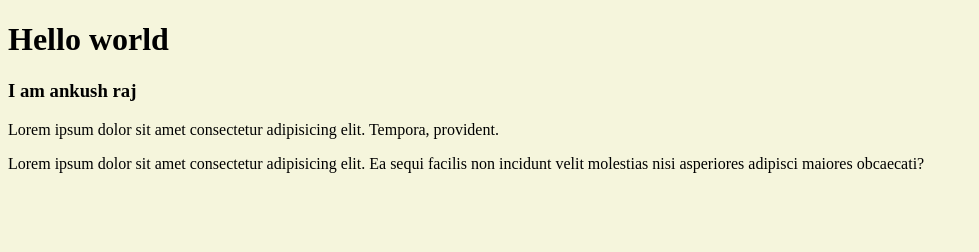
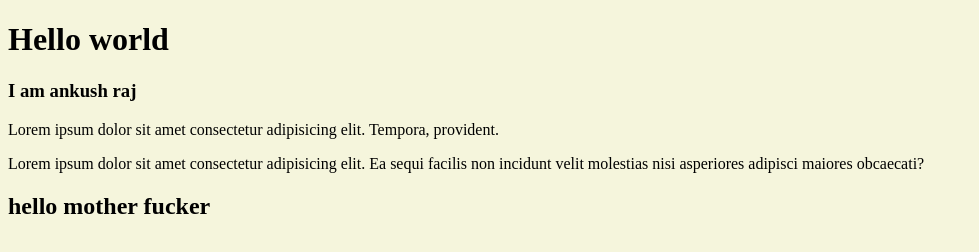
Before and after one commit to Mr-Ankushh/MyProject, a plain HTML site: page index.html in a window 1280 px wide. Shown: the whole page, without its empty margins (0-979 px from the left). Drawn offline with Linux system fonts and the light colour scheme.

Commit message:
this is add h2

```diff
--- a/index.html
+++ b/index.html
@@ -11,5 +11,6 @@
     <h3>I am ankush raj</h3>
     <p>Lorem ipsum dolor sit amet consectetur adipisicing elit. Tempora, provident.</p>
     <p>Lorem ipsum dolor sit amet consectetur adipisicing elit. Ea sequi facilis non incidunt velit molestias nisi asperiores adipisci maiores obcaecati?</p>
+    <h2>hello mother fucker</h2>
 </body>
 </html>
```
